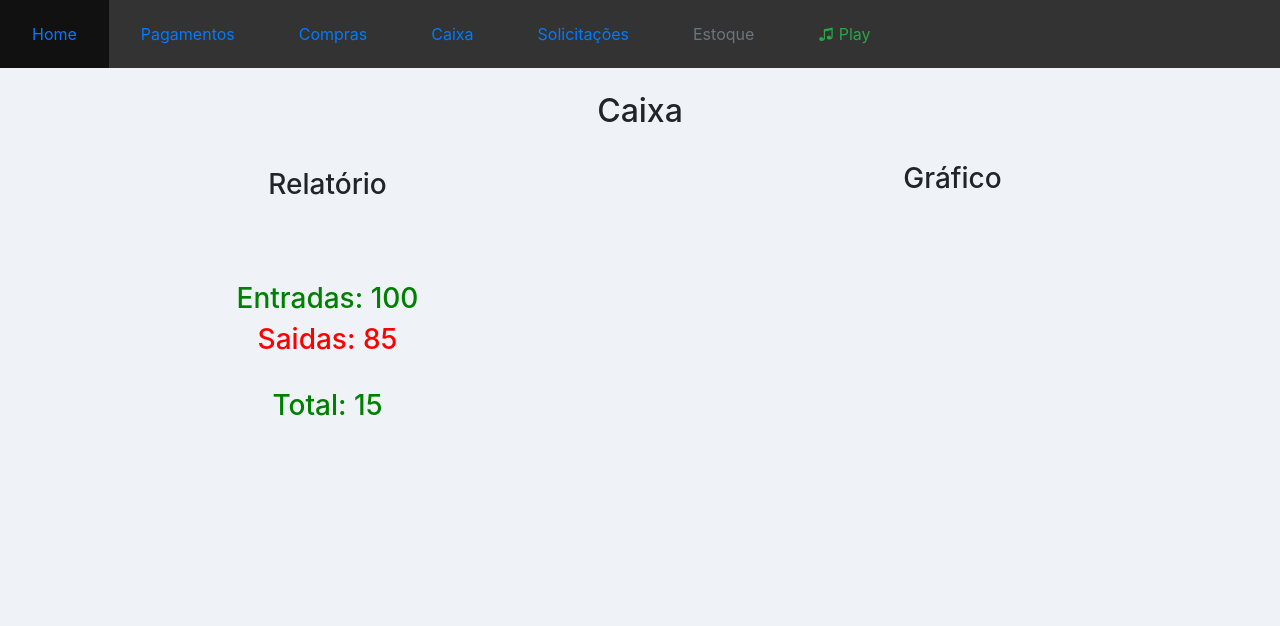
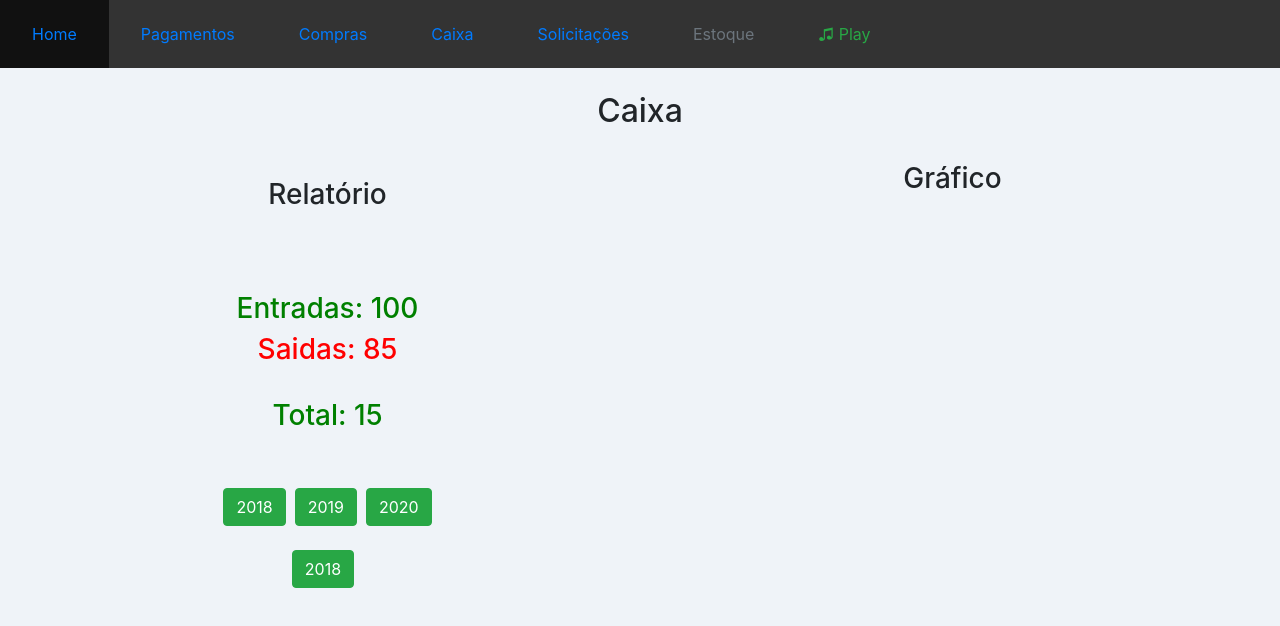
Before and after one commit to ricardobah/Caloteiro, a React (Create React App) app in the folder client/: page /caixa in a window 1280 px wide. Shown: the top 626 px of the page. Built offline with nearby package versions, Linux system fonts and the light colour scheme.

Commit message:
add year button

```diff
--- a/client/src/caixa.js
+++ b/client/src/caixa.js
@@ -46,7 +46,11 @@ class Caixa extends Component{
                         <h3><font color="red">Saidas: 85</font></h3>
                         <br/>
                         <h3><font color="green">Total: 15</font></h3>
-                        <br/><br/><br/> <br/><br/><br/> <br/>
+                        <br/><br/>
+                        <button className="btn btn-success">2018</button> &nbsp;
+                        <button className="btn btn-success">2019</button> &nbsp;
+                        <button className="btn btn-success">2020</button><br/><br/>
+                        <button className="btn btn-success">2018</button> &nbsp;
                     </div>
                     <div className="col-6">
                         <h3>Gráfico</h3>
```
